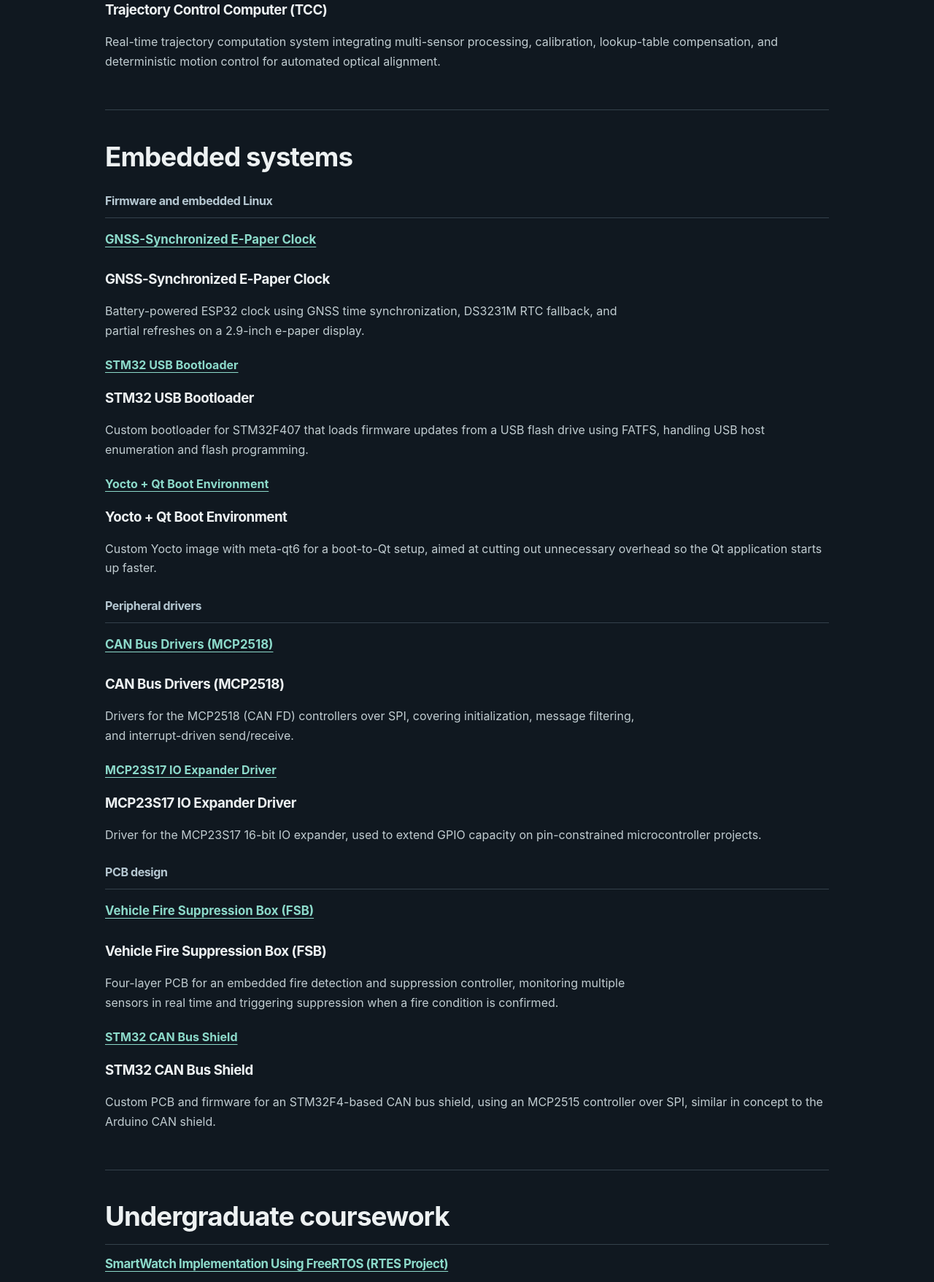
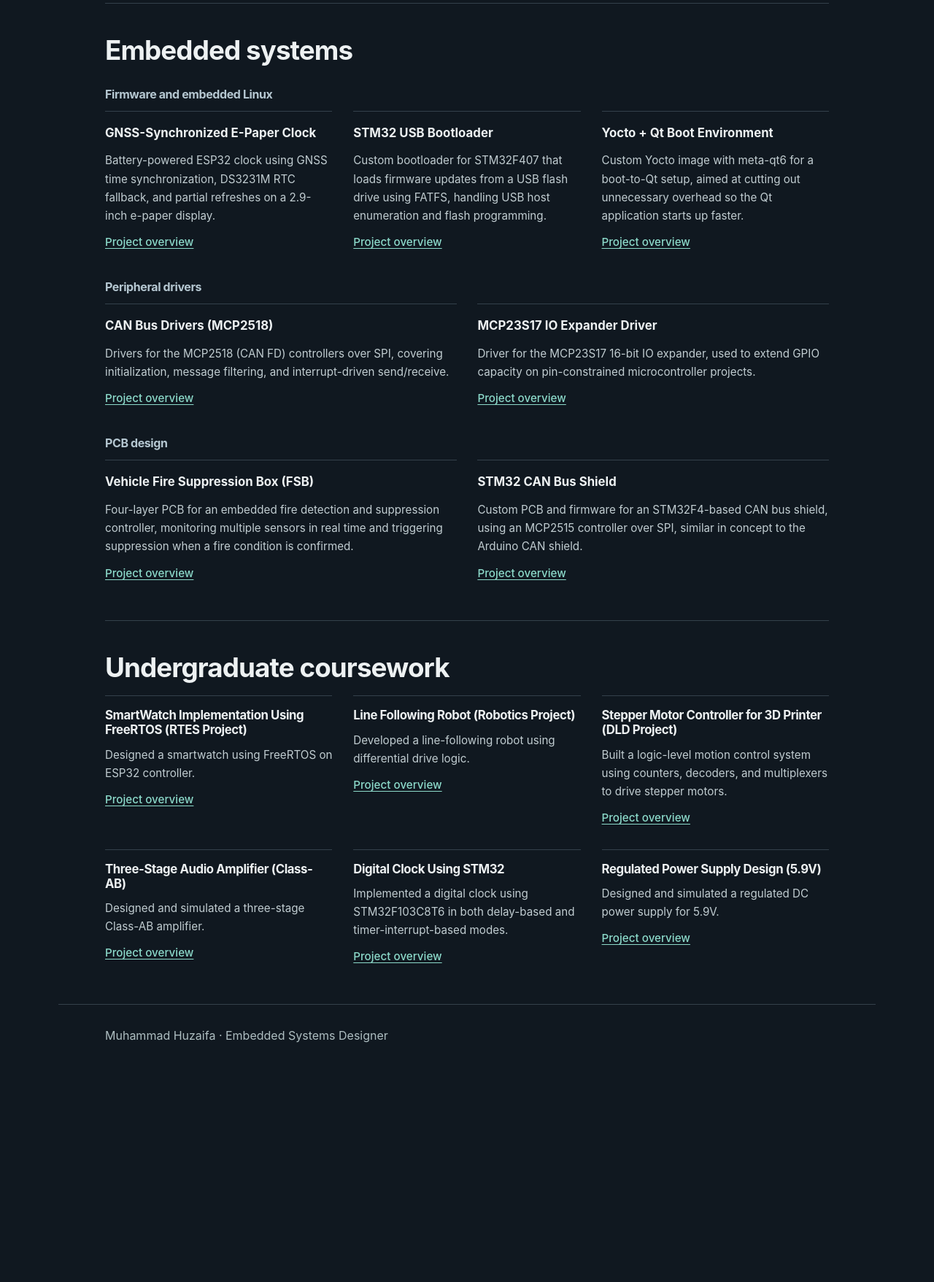
Before and after one commit to huzaifazahid888/huzaifazahid888.github.io, a plain HTML site: page index.html in a window 1280 px wide. Shown: the part 1568-3325 px from the top of the page at 73% size. After the commit the page ends 3029 px from the top, so only its background shows below. Drawn offline with Linux system fonts and the light colour scheme.

Commit message:
Use a single plain heading and overview link for every project

```diff
--- a/index.html
+++ b/index.html
@@ -15,68 +15,20 @@
 <div class="links"><a href="https://github.com/huzaifazahid888/6DOF_fyp">Project overview</a><a href="https://github.com/huzaifazahid888/6DOF_fyp/blob/main/6DOF_Robotic_Manipulator_Thesis.pdf">Thesis PDF</a><a href="https://github.com/huzaifazahid888/6DOF_fyp/blob/main/robotics_lab/src/pieas_orchard/docs/VALIDATION.md">Harvesting results</a></div></div>
 <figure><img src="https://raw.githubusercontent.com/huzaifazahid888/6DOF_fyp/main/6_DOF.png" alt="PIEAS six-axis robotic arm on its linear rail"><figcaption>Six-axis manipulator from the PIEAS final-year project.</figcaption></figure></section>
 <section id="professional"><h2>Professional projects</h2><p>Selected UAV development, industrial control and hardware testing projects. The industrial repositories provide public project summaries.</p><div class="grid"><article><h3>Autonomous UAV System</h3><p>Development and flight testing of small, mid-size and large quadcopters using PX4. Work includes GNSS/EKF2 setup, flight control tuning, ESC and battery monitoring, and RF video and telemetry integration.</p><p class="links"><a href="https://github.com/huzaifazahid888/drone-development-and-flight-tests">Project overview</a></p></article>
-<article><h3><a href="https://github.com/huzaifazahid888/SCS">Stabilization Control System (SCS)</a></h3><p></path></svg>
-                        </div>
-                        <h3 class="text-xl font-bold text-white mb-3 pr-8">Stabilization Control System (SCS)</h3>
-                        <p class="text-gray-400 text-sm leading-relaxed flex-grow">Real-time stabilization platform featuring cascaded PID control, deterministic scheduling, Kalman filter based sensor fusion, and redundant CAN FD communication.</p></article>
-<article><h3><a href="https://github.com/huzaifazahid888/SCS-Tester">Stabilization Control System Tester (SCS Tester)</a></h3><p></path></svg>
-                        </div>
-                        <h3 class="text-xl font-bold text-white mb-3 pr-8">Stabilization Control System Tester (SCS Tester)</h3>
-                        <p class="text-gray-400 text-sm leading-relaxed flex-grow">Hardware-in-the-loop (HIL) validation platform developed for subsystem verification, control tuning, and system-level testing using embedded firmware and a LabVIEW-based interface.</p></article>
-<article><h3><a href="https://github.com/huzaifazahid888/TCC">Trajectory Control Computer (TCC)</a></h3><p></path></svg>
-                        </div>
-                        <h3 class="text-xl font-bold text-white mb-3 pr-8">Trajectory Control Computer (TCC)</h3>
-                        <p class="text-gray-400 text-sm leading-relaxed flex-grow">Real-time trajectory computation system integrating multi-sensor processing, calibration, lookup-table compensation, and deterministic motion control for automated optical alignment.</p></article></div></section>
-<section id="embedded"><h2>Embedded systems</h2><h3 class="group" id="systems">Firmware and embedded Linux</h3><div class="grid"><article><h4><a href="https://github.com/huzaifazahid888/gnss-synchronized-epaper-clock">GNSS-Synchronized E-Paper Clock</a></h4><p></path></svg>
-                        </div>
-                        <h3 class="text-xl font-bold text-white mb-3 pr-8">GNSS-Synchronized E-Paper Clock</h4>
-                        <p class="text-gray-400 text-sm leading-relaxed flex-grow">Battery-powered ESP32 clock using GNSS time synchronization, DS3231M RTC fallback, and partial refreshes on a 2.9-inch e-paper display.</p></article>
-<article><h4><a href="https://github.com/huzaifazahid888/stm32-usb-bootloader">STM32 USB Bootloader</a></h4><p></path></svg>
-                        </div>
-                        <h3 class="text-xl font-bold text-white mb-3 pr-8">STM32 USB Bootloader</h4>
-                        <p class="text-gray-400 text-sm leading-relaxed flex-grow">Custom bootloader for STM32F407 that loads firmware updates from a USB flash drive using FATFS, handling USB host enumeration and flash programming.</p></article>
-<article><h4><a href="https://github.com/HUZAIFA0022/yocto-qt-boot">Yocto + Qt Boot Environment</a></h4><p></path></svg>
-                        </div>
-                        <h3 class="text-xl font-bold text-white mb-3 pr-8">Yocto + Qt Boot Environment</h4>
-                        <p class="text-gray-400 text-sm leading-relaxed flex-grow">Custom Yocto image with meta-qt6 for a boot-to-Qt setup, aimed at cutting out unnecessary overhead so the Qt application starts up faster.</p></article></div>
-<h3 class="group" id="embedded-drivers">Peripheral drivers</h3><div class="grid"><article><h4><a href="https://github.com/huzaifazahid888/can_fd_driver">CAN Bus Drivers (MCP2518)</a></h4><p></path></svg>
-                        </div>
-                        <h3 class="text-xl font-bold text-white mb-3 pr-8">CAN Bus Drivers (MCP2518)</h4>
-                        <p class="text-gray-400 text-sm leading-relaxed flex-grow">Drivers for the MCP2518 (CAN FD) controllers over SPI, covering initialization, message filtering, and interrupt-driven send/receive.</p></article>
-<article><h4><a href="https://github.com/huzaifazahid888/mcp23s17-io-expander-driver">MCP23S17 IO Expander Driver</a></h4><p></path></svg>
-                        </div>
-                        <h3 class="text-xl font-bold text-white mb-3 pr-8">MCP23S17 IO Expander Driver</h4>
-                        <p class="text-gray-400 text-sm leading-relaxed flex-grow">Driver for the MCP23S17 16-bit IO expander, used to extend GPIO capacity on pin-constrained microcontroller projects.</p></article></div>
-<h3 class="group" id="pcb-design">PCB design</h3><div class="grid"><article><h4><a href="https://github.com/huzaifazahid888/fire-suppression-box">Vehicle Fire Suppression Box (FSB)</a></h4><p></path></svg>
-                        </div>
-                        <h3 class="text-xl font-bold text-white mb-3 pr-8">Vehicle Fire Suppression Box (FSB)</h4>
-                        <p class="text-gray-400 text-sm leading-relaxed flex-grow">Four-layer PCB for an embedded fire detection and suppression controller, monitoring multiple sensors in real time and triggering suppression when a fire condition is confirmed.</p></article>
-<article><h4><a href="https://github.com/huzaifazahid888/can_shield_stm32">STM32 CAN Bus Shield</a></h4><p></path></svg>
-                        </div>
-                        <h3 class="text-xl font-bold text-white mb-3 pr-8">STM32 CAN Bus Shield</h4>
-                        <p class="text-gray-400 text-sm leading-relaxed flex-grow">Custom PCB and firmware for an STM32F4-based CAN bus shield, using an MCP2515 controller over SPI, similar in concept to the Arduino CAN shield.</p></article></div></section>
+<article><h3>Stabilization Control System (SCS)</h3><p>Real-time stabilization platform featuring cascaded PID control, deterministic scheduling, Kalman filter based sensor fusion, and redundant CAN FD communication.</p><p class="links"><a href="https://github.com/huzaifazahid888/SCS">Project overview</a></p></article>
+<article><h3>Stabilization Control System Tester (SCS Tester)</h3><p>Hardware-in-the-loop (HIL) validation platform developed for subsystem verification, control tuning, and system-level testing using embedded firmware and a LabVIEW-based interface.</p><p class="links"><a href="https://github.com/huzaifazahid888/SCS-Tester">Project overview</a></p></article>
+<article><h3>Trajectory Control Computer (TCC)</h3><p>Real-time trajectory computation system integrating multi-sensor processing, calibration, lookup-table compensation, and deterministic motion control for automated optical alignment.</p><p class="links"><a href="https://github.com/huzaifazahid888/TCC">Project overview</a></p></article></div></section>
+<section id="embedded"><h2>Embedded systems</h2><h3 class="group" id="systems">Firmware and embedded Linux</h3><div class="grid"><article><h4>GNSS-Synchronized E-Paper Clock</h4><p>Battery-powered ESP32 clock using GNSS time synchronization, DS3231M RTC fallback, and partial refreshes on a 2.9-inch e-paper display.</p><p class="links"><a href="https://github.com/huzaifazahid888/gnss-synchronized-epaper-clock">Project overview</a></p></article>
+<article><h4>STM32 USB Bootloader</h4><p>Custom bootloader for STM32F407 that loads firmware updates from a USB flash drive using FATFS, handling USB host enumeration and flash programming.</p><p class="links"><a href="https://github.com/huzaifazahid888/stm32-usb-bootloader">Project overview</a></p></article>
+<article><h4>Yocto + Qt Boot Environment</h4><p>Custom Yocto image with meta-qt6 for a boot-to-Qt setup, aimed at cutting out unnecessary overhead so the Qt application starts up faster.</p><p class="links"><a href="https://github.com/HUZAIFA0022/yocto-qt-boot">Project overview</a></p></article></div>
+<h3 class="group" id="embedded-drivers">Peripheral drivers</h3><div class="grid"><article><h4>CAN Bus Drivers (MCP2518)</h4><p>Drivers for the MCP2518 (CAN FD) controllers over SPI, covering initialization, message filtering, and interrupt-driven send/receive.</p><p class="links"><a href="https://github.com/huzaifazahid888/can_fd_driver">Project overview</a></p></article>
+<article><h4>MCP23S17 IO Expander Driver</h4><p>Driver for the MCP23S17 16-bit IO expander, used to extend GPIO capacity on pin-constrained microcontroller projects.</p><p class="links"><a href="https://github.com/huzaifazahid888/mcp23s17-io-expander-driver">Project overview</a></p></article></div>
+<h3 class="group" id="pcb-design">PCB design</h3><div class="grid"><article><h4>Vehicle Fire Suppression Box (FSB)</h4><p>Four-layer PCB for an embedded fire detection and suppression controller, monitoring multiple sensors in real time and triggering suppression when a fire condition is confirmed.</p><p class="links"><a href="https://github.com/huzaifazahid888/fire-suppression-box">Project overview</a></p></article>
+<article><h4>STM32 CAN Bus Shield</h4><p>Custom PCB and firmware for an STM32F4-based CAN bus shield, using an MCP2515 controller over SPI, similar in concept to the Arduino CAN shield.</p><p class="links"><a href="https://github.com/huzaifazahid888/can_shield_stm32">Project overview</a></p></article></div></section>
 <section id="academic"><h2>Undergraduate coursework</h2><div class="grid">
-<article><h3><a href="https://github.com/huzaifazahid888/SmartWatch-FreeRTOS-ESP32">SmartWatch Implementation Using FreeRTOS (RTES Project)</a></h3><p></path></svg>
-                        </div>
-                        <h3 class="text-xl font-bold text-white mb-3 pr-8">SmartWatch Implementation Using FreeRTOS (RTES Project)</h3>
-                        <p class="text-gray-400 text-sm leading-relaxed flex-grow">Designed a smartwatch using FreeRTOS on ESP32 controller.</p></article>
-<article><h3><a href="https://github.com/huzaifazahid888/Line-Following-Robot">Line Following Robot (Robotics Project)</a></h3><p></path></svg>
-                        </div>
-                        <h3 class="text-xl font-bold text-white mb-3 pr-8">Line Following Robot (Robotics Project)</h3>
-                        <p class="text-gray-400 text-sm leading-relaxed flex-grow">Developed a line-following robot using differential drive logic.</p></article>
-<article><h3><a href="https://github.com/huzaifazahid888/Stepper-Motor-Controller-DLD">Stepper Motor Controller for 3D Printer (DLD Project)</a></h3><p></path></svg>
-                        </div>
-                        <h3 class="text-xl font-bold text-white mb-3 pr-8">Stepper Motor Controller for 3D Printer (DLD Project)</h3>
-                        <p class="text-gray-400 text-sm leading-relaxed flex-grow">Built a logic-level motion control system using counters, decoders, and multiplexers to drive stepper motors.</p></article>
-<article><h3><a href="https://github.com/huzaifazahid888/Audio-Amplifier-Class-AB">Three-Stage Audio Amplifier (Class-AB)</a></h3><p></path></svg>
-                        </div>
-                        <h3 class="text-xl font-bold text-white mb-3 pr-8">Three-Stage Audio Amplifier (Class-AB)</h3>
-                        <p class="text-gray-400 text-sm leading-relaxed flex-grow">Designed and simulated a three-stage Class-AB amplifier.</p></article>
-<article><h3><a href="https://github.com/huzaifazahid888/Digital-Clock-STM32">Digital Clock Using STM32</a></h3><p></path></svg>
-                        </div>
-                        <h3 class="text-xl font-bold text-white mb-3 pr-8">Digital Clock Using STM32</h3>
-                        <p class="text-gray-400 text-sm leading-relaxed flex-grow">Implemented a digital clock using STM32F103C8T6 in both delay-based and timer-interrupt-based modes.</p></article>
-<article><h3><a href="https://github.com/huzaifazahid888/Regulated-Power-Supply">Regulated Power Supply Design (5.9V)</a></h3><p></path></svg>
-                        </div>
-                        <h3 class="text-xl font-bold text-white mb-3 pr-8">Regulated Power Supply Design (5.9V)</h3>
-                        <p class="text-gray-400 text-sm leading-relaxed flex-grow">Designed and simulated a regulated DC power supply for 5.9V.</p></article></div></section></main><footer>Muhammad Huzaifa · Embedded Systems Designer</footer></body></html>
+<article><h3>SmartWatch Implementation Using FreeRTOS (RTES Project)</h3><p>Designed a smartwatch using FreeRTOS on ESP32 controller.</p><p class="links"><a href="https://github.com/huzaifazahid888/SmartWatch-FreeRTOS-ESP32">Project overview</a></p></article>
+<article><h3>Line Following Robot (Robotics Project)</h3><p>Developed a line-following robot using differential drive logic.</p><p class="links"><a href="https://github.com/huzaifazahid888/Line-Following-Robot">Project overview</a></p></article>
+<article><h3>Stepper Motor Controller for 3D Printer (DLD Project)</h3><p>Built a logic-level motion control system using counters, decoders, and multiplexers to drive stepper motors.</p><p class="links"><a href="https://github.com/huzaifazahid888/Stepper-Motor-Controller-DLD">Project overview</a></p></article>
+<article><h3>Three-Stage Audio Amplifier (Class-AB)</h3><p>Designed and simulated a three-stage Class-AB amplifier.</p><p class="links"><a href="https://github.com/huzaifazahid888/Audio-Amplifier-Class-AB">Project overview</a></p></article>
+<article><h3>Digital Clock Using STM32</h3><p>Implemented a digital clock using STM32F103C8T6 in both delay-based and timer-interrupt-based modes.</p><p class="links"><a href="https://github.com/huzaifazahid888/Digital-Clock-STM32">Project overview</a></p></article>
+<article><h3>Regulated Power Supply Design (5.9V)</h3><p>Designed and simulated a regulated DC power supply for 5.9V.</p><p class="links"><a href="https://github.com/huzaifazahid888/Regulated-Power-Supply">Project overview</a></p></article></div></section></main><footer>Muhammad Huzaifa · Embedded Systems Designer</footer></body></html>
```
